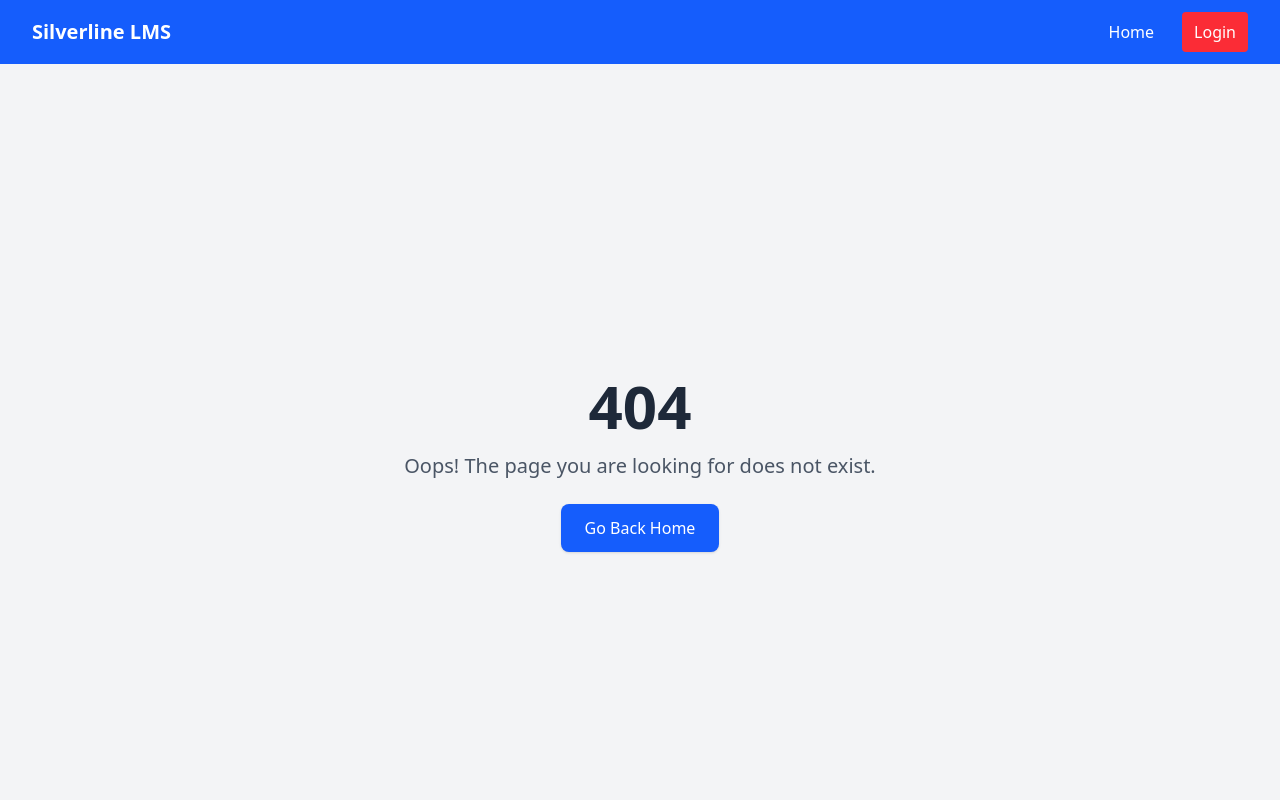
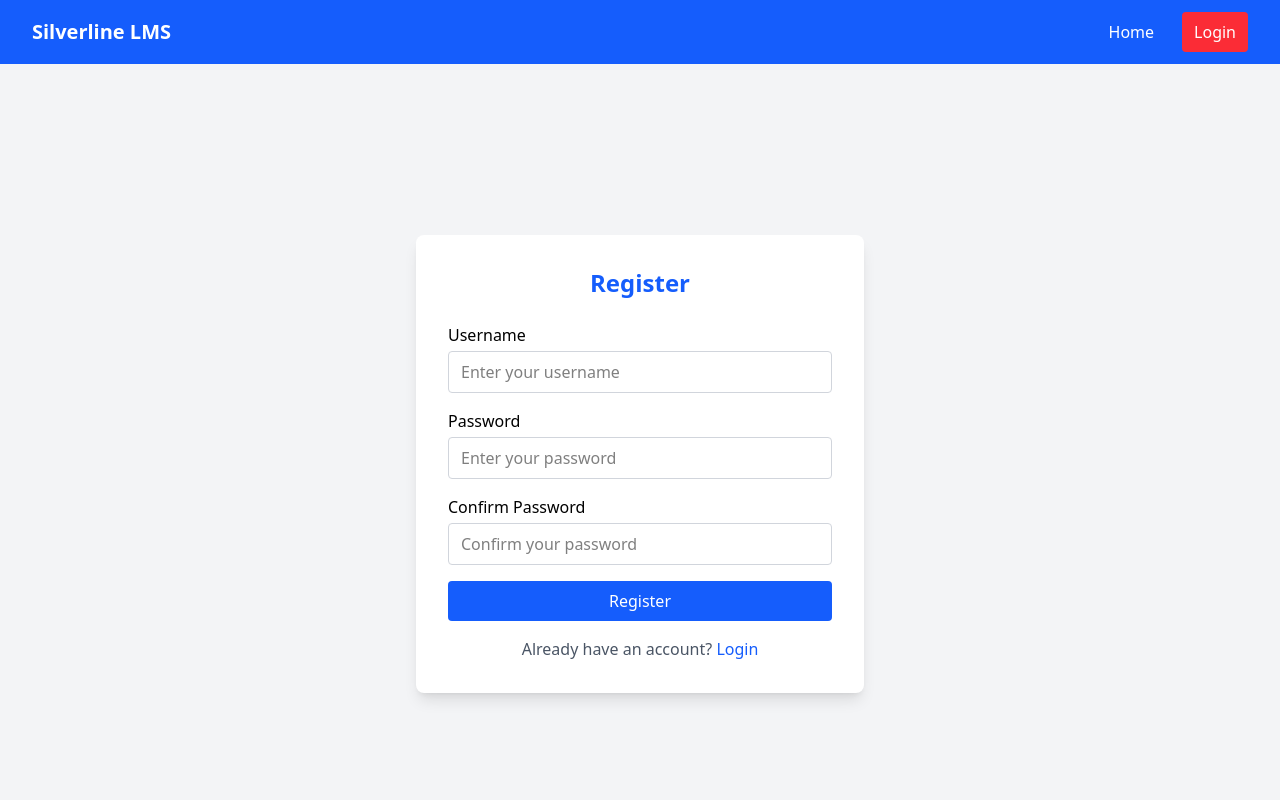
Before and after one commit to bhashana99/silverlineIt, a React (Vite) app in the folder front-end/: page /register in a window 1280 px wide. Shown: the top 800 px of the page. Built offline with nearby package versions, Linux system fonts and the light colour scheme.

Commit message:
complete register page

```diff
--- a/front-end/src/App.jsx
+++ b/front-end/src/App.jsx
@@ -3,6 +3,7 @@ import Navbar from "./components/Navbar.jsx";
 import NotFound from "./pages/NotFound.jsx";
 import Home from "./pages/Home.jsx";
 import Footer from "./components/Footer.jsx";
+import Register from "./pages/Register.jsx";
 
 
 
@@ -15,6 +16,8 @@ function App() {
         <Routes>
           <Route path="/" element={<Home />} />
           <Route path="*" element={<NotFound />} />
+          <Route path="/register" element={<Register />} />
+
         </Routes>
 
       <Footer/>
--- a/front-end/src/components/Navbar.jsx
+++ b/front-end/src/components/Navbar.jsx
@@ -29,13 +29,14 @@ export default function Navbar() {
                             Home
                         </Link>
 
-                        <button
+                        <Link to="/login">
+                            <button
 
-                            className="bg-red-500 hover:bg-red-600 px-3 py-2 rounded"
-                        >
-                            Login
-                        </button>
-
+                                className="bg-red-500 hover:bg-red-600 px-3 py-2 rounded cursor-pointer"
+                            >
+                                Login
+                            </button>
+                        </Link>
                     </div>
 
 
--- /dev/null
+++ b/front-end/src/pages/Register.jsx
@@ -0,0 +1,114 @@
+import { useState } from "react";
+import { useNavigate, Link } from "react-router-dom";
+
+export default function Register() {
+
+    const navigate = useNavigate();
+
+    const [formData, setFormData] = useState({
+        username: "",
+        password: "",
+        confirmPassword: "",
+    });
+
+    const [error, setError] = useState("");
+
+    const handleChange = (e) => {
+        setFormData({ ...formData, [e.target.name]: e.target.value });
+    };
+
+    const handleSubmit = (e) => {
+        e.preventDefault();
+
+        if (!formData.username || !formData.password || !formData.confirmPassword) {
+            setError("All fields are required");
+            setTimeout(() => setError(""), 3000);
+            return;
+        }
+
+        if (formData.password !== formData.confirmPassword) {
+            setError("Passwords do not match");
+            setTimeout(() => setError(""), 3000);
+            return;
+        }
+
+        setError("");
+
+
+        const payload = {
+            username: formData.username,
+            password: formData.password,
+            role: "INSTRUCTOR",
+        };
+
+        console.log("Register payload:", payload);
+
+        navigate("/login");
+    };
+
+    return (
+        <div className="min-h-screen flex items-center justify-center bg-gray-100 px-4">
+            <div className="max-w-md w-full bg-white p-8 rounded-lg shadow-lg">
+                <h2 className="text-2xl font-bold text-center text-blue-600 mb-6">Register</h2>
+
+                {error && (
+                    <div className="bg-red-100 text-red-700 px-4 py-2 rounded mb-4">
+                        {error}
+                    </div>
+                )}
+
+                <form onSubmit={handleSubmit} className="space-y-4">
+                    <div>
+                        <label className="block mb-1 font-medium">Username</label>
+                        <input
+                            type="text"
+                            name="username"
+                            value={formData.username}
+                            onChange={handleChange}
+                            className="w-full border border-gray-300 px-3 py-2 rounded focus:outline-none focus:ring-2 focus:ring-blue-400"
+                            placeholder="Enter your username"
+                        />
+                    </div>
+
+                    <div>
+                        <label className="block mb-1 font-medium">Password</label>
+                        <input
+                            type="password"
+                            name="password"
+                            value={formData.password}
+                            onChange={handleChange}
+                            className="w-full border border-gray-300 px-3 py-2 rounded focus:outline-none focus:ring-2 focus:ring-blue-400"
+                            placeholder="Enter your password"
+                        />
+                    </div>
+
+                    <div>
+                        <label className="block mb-1 font-medium">Confirm Password</label>
+                        <input
+                            type="password"
+                            name="confirmPassword"
+                            value={formData.confirmPassword}
+                            onChange={handleChange}
+                            className="w-full border border-gray-300 px-3 py-2 rounded focus:outline-none focus:ring-2 focus:ring-blue-400"
+                            placeholder="Confirm your password"
+                        />
+                    </div>
+
+                    <button
+                        type="submit"
+                        className="w-full bg-blue-600 text-white py-2 rounded hover:bg-blue-700 transition"
+                    >
+                        Register
+                    </button>
+                </form>
+
+                <p className="mt-4 text-center text-gray-600">
+                    Already have an account?{" "}
+                    <Link to="/login" className="text-blue-600 hover:underline">
+                        Login
+                    </Link>
+                </p>
+            </div>
+        </div>
+    )
+}
```
